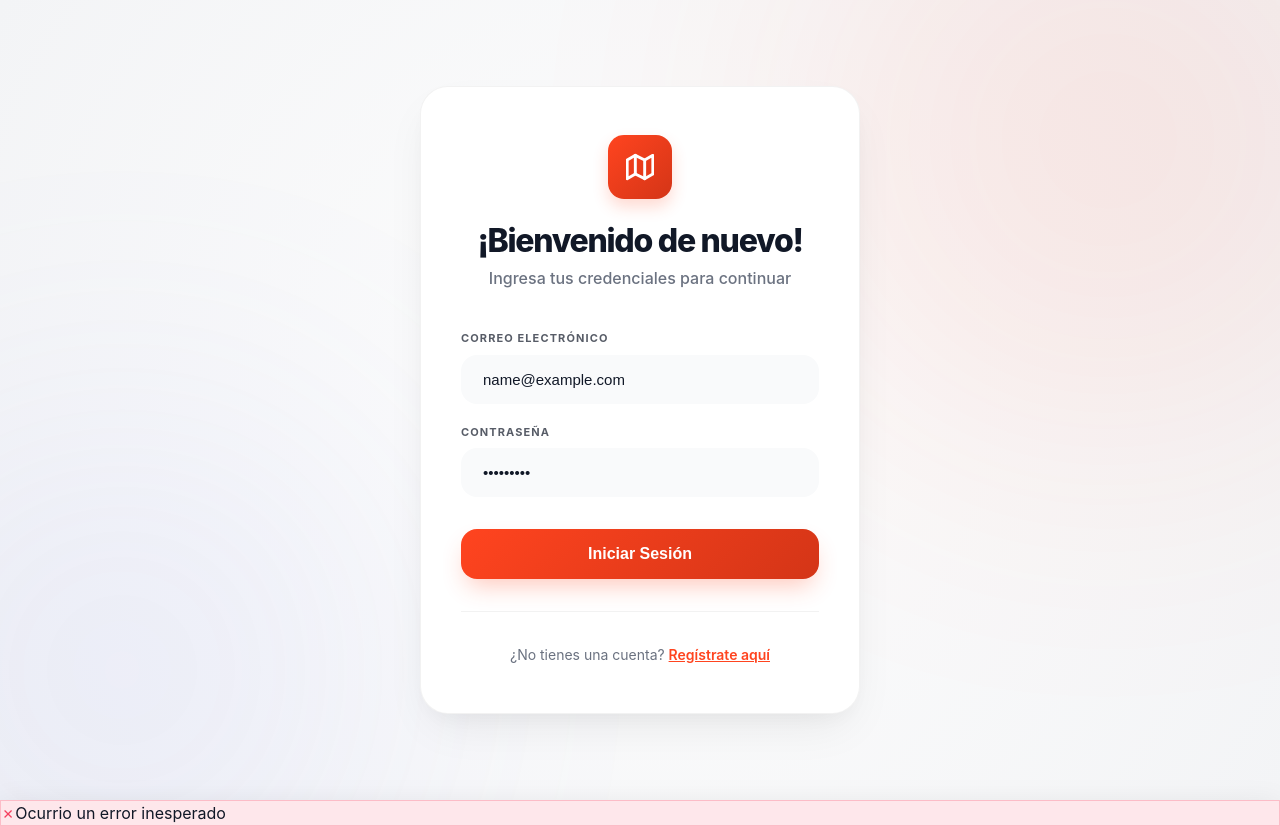
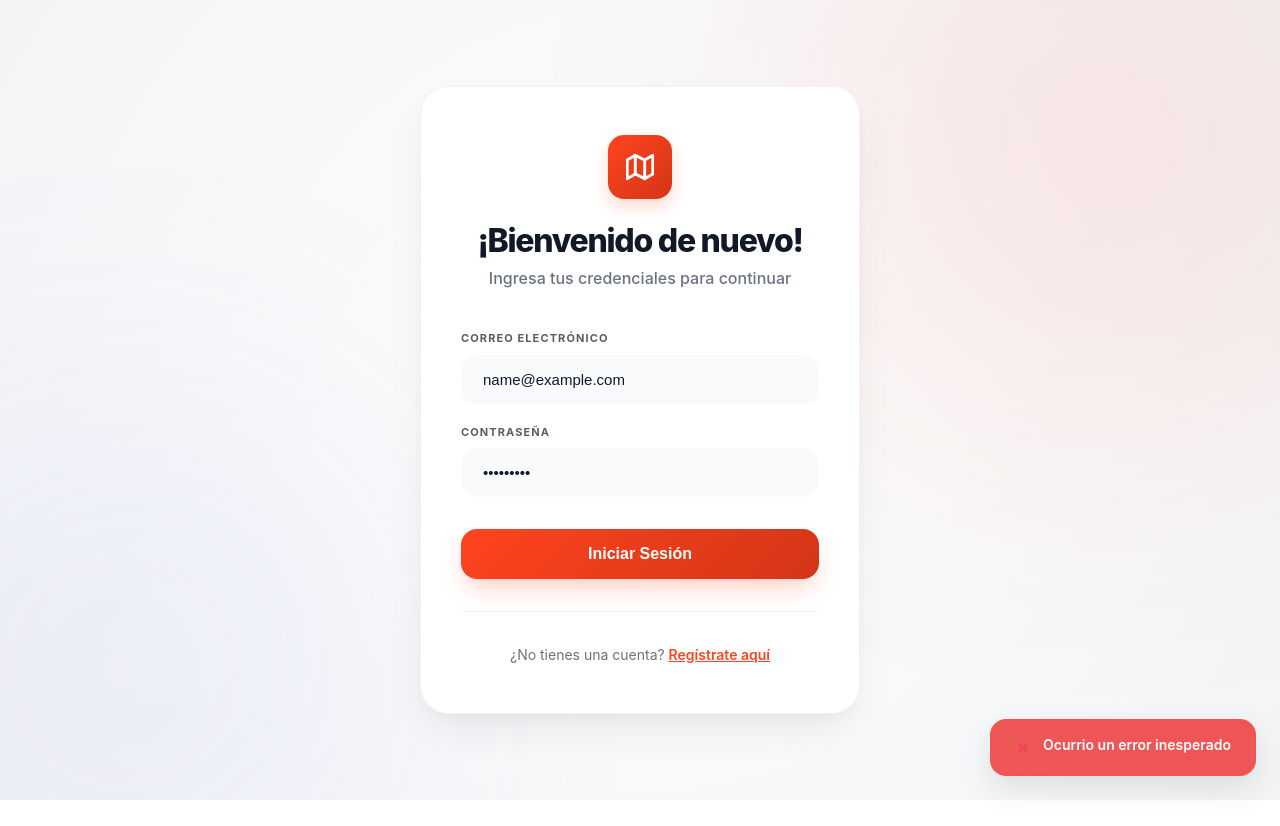
Before and after one commit to Zaphkiel2200/RappiLabP2---Daniel-Felipe-Rivas, a React (Vite) app in the folder client/: page /login in a window 1280 px wide. Both pictures are taken after typing "name@example.com", "Sample123" into the empty fields and a click on the button "Iniciar Sesión". After the commit the page ends 800 px from the top, so only its background shows below. Built offline with nearby package versions, Linux system fonts and the light colour scheme; no server answers.

Commit message:
Update: json + providers

```diff
--- a/client/src/index.css
+++ b/client/src/index.css
@@ -79,3 +79,58 @@ body {
 .leaflet-container {
   font-family: var(--font-main);
 }
+
+/* Toast Styles */
+.toast-container {
+  position: fixed;
+  bottom: 24px;
+  right: 24px;
+  display: flex;
+  flex-direction: column;
+  gap: 12px;
+  z-index: 9999;
+  pointer-events: none;
+}
+
+.toast-item {
+  pointer-events: auto;
+  display: flex;
+  items-center: center;
+  gap: 12px;
+  padding: 14px 24px;
+  border-radius: 16px;
+  font-size: 14px;
+  font-weight: 600;
+  backdrop-blur: 16px;
+  box-shadow: 0 12px 32px var(--color-shadow-lg);
+  border: 1px solid rgba(255, 255, 255, 0.1);
+  animation: toast-slide-in 0.4s cubic-bezier(0.16, 1, 0.3, 1) forwards;
+  color: #ffffff;
+}
+
+@keyframes toast-slide-in {
+  from { opacity: 0; transform: translateX(40px); }
+  to { opacity: 1; transform: translateX(0); }
+}
+
+.toast-icon {
+  font-size: 18px;
+  display: flex;
+  align-items: center;
+  justify-content: center;
+}
+
+.toast-success {
+  background: rgba(16, 185, 129, 0.9);
+  border-color: rgba(16, 185, 129, 0.2);
+}
+
+.toast-error {
+  background: rgba(239, 68, 68, 0.9);
+  border-color: rgba(239, 68, 68, 0.2);
+}
+
+.toast-info {
+  background: rgba(59, 130, 246, 0.9);
+  border-color: rgba(59, 130, 246, 0.2);
+}
--- a/client/src/providers/ToastProvider.tsx
+++ b/client/src/providers/ToastProvider.tsx
@@ -59,22 +59,16 @@ export const ToastProvider: React.FC<{ children: React.ReactNode }> = ({
   return (
     <ToastContext.Provider value={{ showToast }}>
       {children}
-      <div className="fixed bottom-5 right-5 flex flex-col gap-2.5 z-[9999]">
+      <div className="toast-container">
         {toasts.map((toast) => {
           const style = toastStyles[toast.type];
           return (
             <div
               key={toast.id}
-              className="animate-slide-up flex items-center gap-3 px-5 py-3.5 rounded-xl text-sm font-medium backdrop-blur-xl"
-              style={{
-                background: style.bg,
-                border: `1px solid ${style.border}`,
-                color: "var(--color-text, #fff)",
-                boxShadow: "0 8px 32px var(--color-shadow-lg, rgba(0,0,0,0.2))",
-              }}
+              className={`toast-item toast-${toast.type}`}
             >
               <span
-                className="text-base font-bold"
+                className="toast-icon"
                 style={{ color: toastTextColor[toast.type] }}
               >
                 {style.icon}
--- a/client/src/providers/UserProvider.tsx
+++ b/client/src/providers/UserProvider.tsx
@@ -36,6 +36,7 @@ export const UserProvider: React.FC<{ children: React.ReactNode }> = ({ children
     try {
       const { data } = await axios.post<AuthData>('/api/auth/login', { email, password });
       setAuth(data);
+      showToast('¡Bienvenido de nuevo!', 'success');
       navigate('/map');
     } catch (err) {
       showToast(err instanceof Error ? err.message : 'Error al iniciar sesion', 'error');
@@ -49,6 +50,7 @@ export const UserProvider: React.FC<{ children: React.ReactNode }> = ({ children
     try {
       const { data } = await axios.post<AuthData>('/api/auth/register', { email, password, userName });
       setAuth(data);
+      showToast('¡Cuenta creada con éxito!', 'success');
       navigate('/map');
     } catch (err) {
       showToast(err instanceof Error ? err.message : 'Error al registrarse', 'error');
```
Also changed, not shown: client/vercel.json (added), 1 other file (tests, documents, lock files or other folders).
